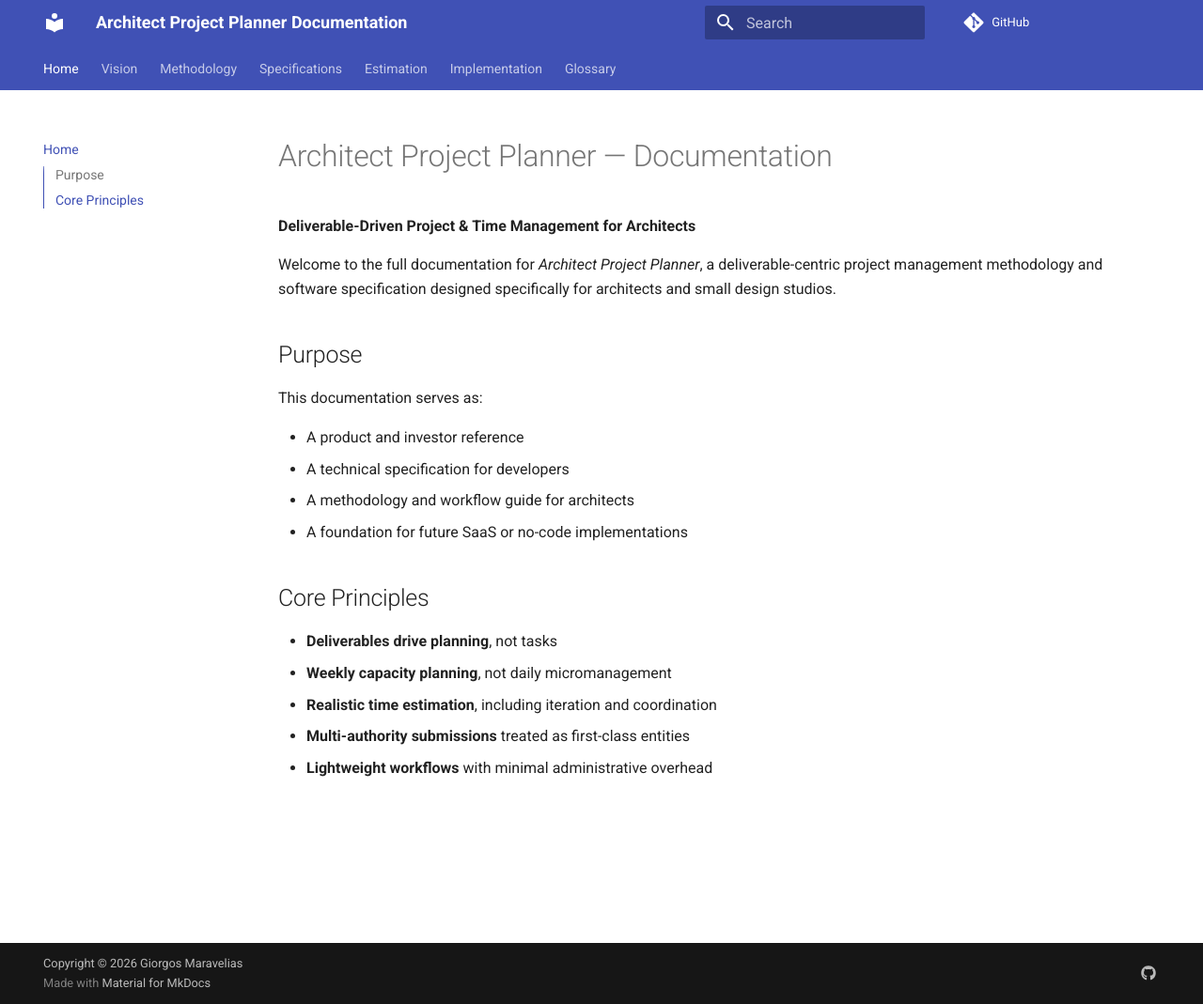
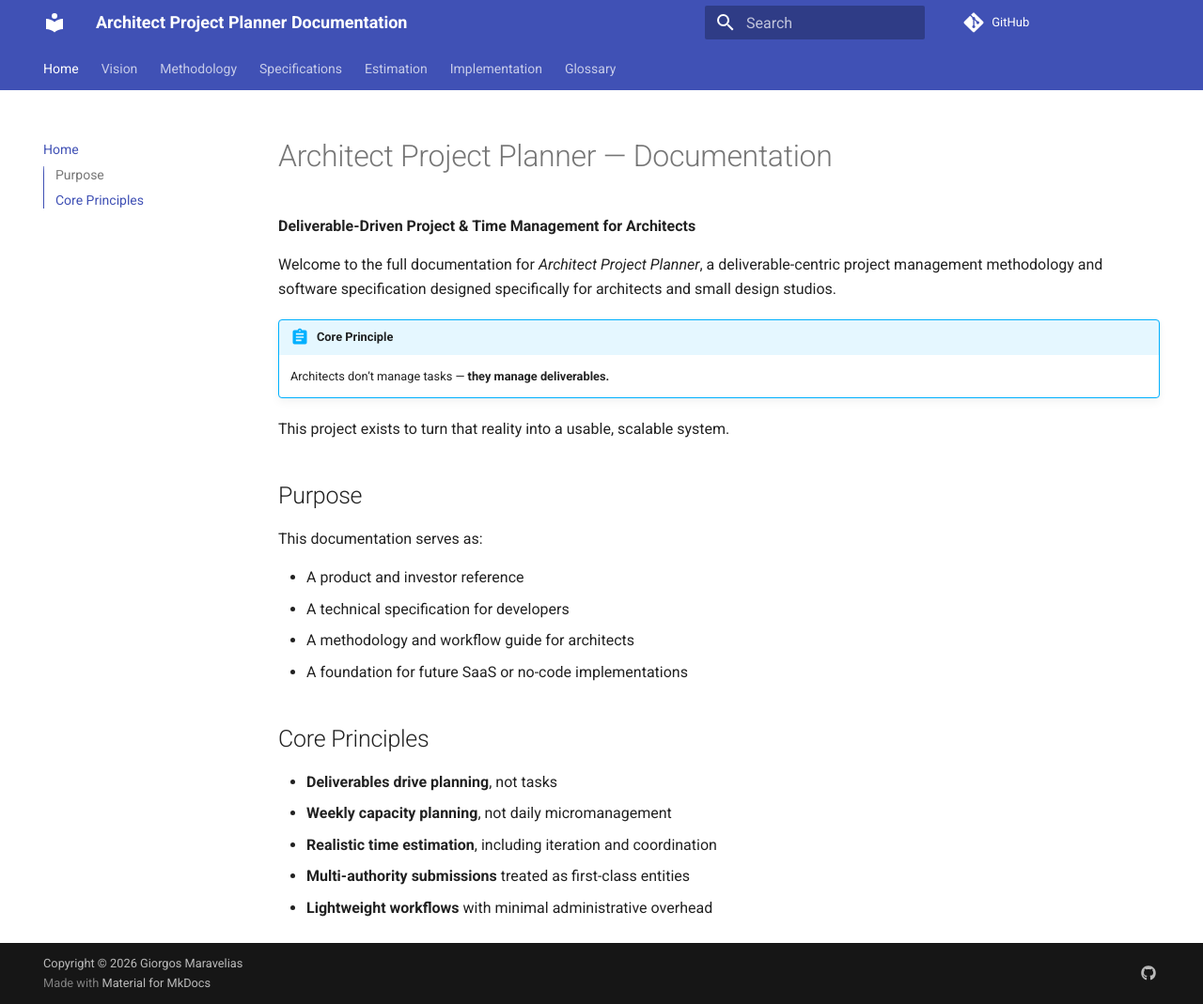
Before and after one commit to maravelias/architect-project-planer-documentation, an MkDocs documentation site: the page built from docs/index.md, in a window 1280 px wide and 1069 px high. Shown: the whole window at 94% size. Built offline with MkDocs 1.6.1 and Material for MkDocs 9.7.7, drawn with Linux system fonts in a browser that asks for light colours; comment, search, counter and statistics services are not loaded.

Commit message:
docs(index): add core principle section to introduction
- Introduced "Core Principle" section emphasizing deliverables-focused project management for architects.

```diff
--- a/docs/index.md
+++ b/docs/index.md
@@ -3,6 +3,11 @@
 **Deliverable-Driven Project & Time Management for Architects**
 
 Welcome to the full documentation for *Architect Project Planner*, a deliverable-centric project management methodology and software specification designed specifically for architects and small design studios.
+
+!!! abstract "Core Principle"
+    Architects don’t manage tasks — **they manage deliverables.**
+
+This project exists to turn that reality into a usable, scalable system.
 
 ## Purpose
 This documentation serves as:
```
